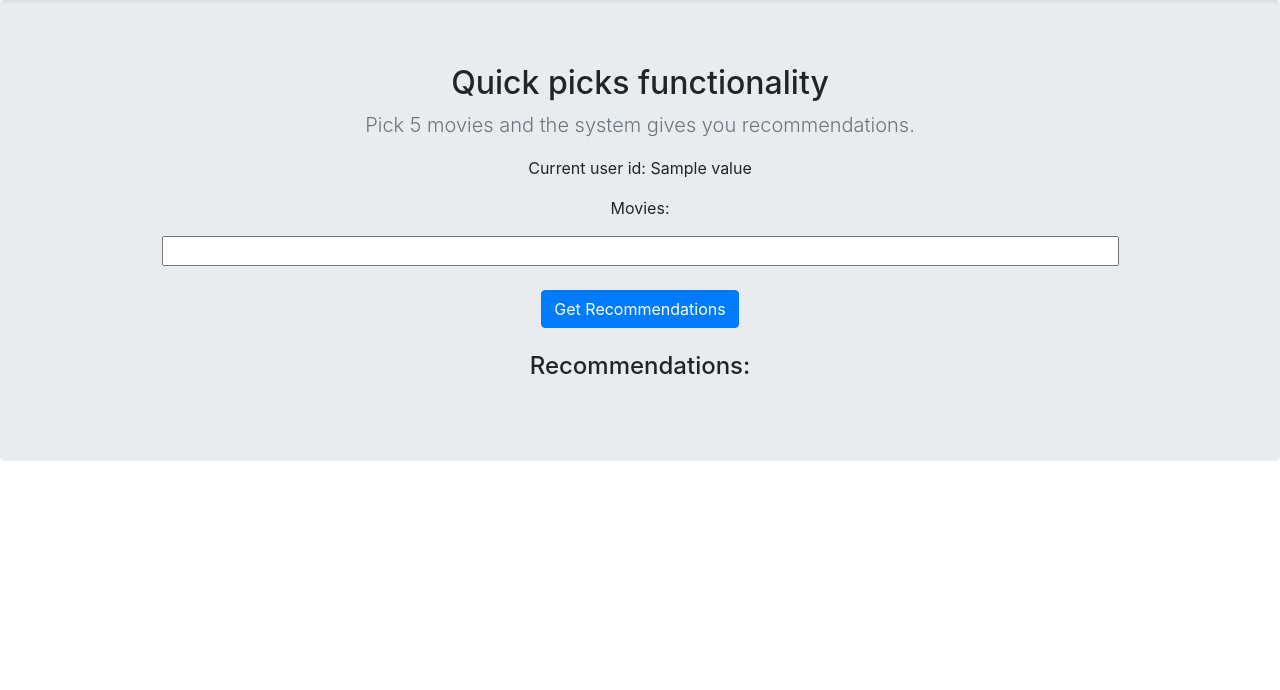
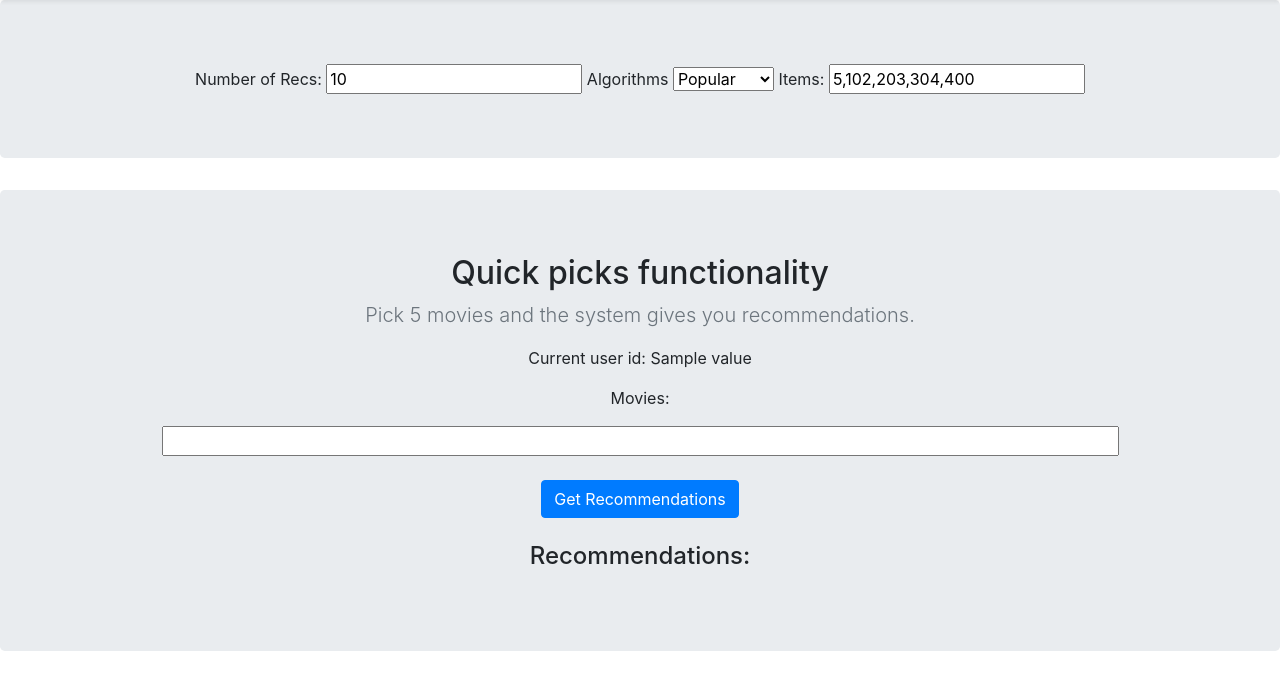
Before and after one commit to carlos10seg/rec-web-demo, a Flask app: template templates/index.html in a window 1280 px wide. Shown: the part 56-746 px from the top of the page. Run offline with Flask 2, Linux system fonts and the light colour scheme; the template is opened without the code that fills it: most values are stand-ins (such as "Sample title", 1, 10 or a date in 2020); some libraries are stand-ins or nearby versions.

Commit message:
update UI

```diff
--- a/templates/index.html
+++ b/templates/index.html
@@ -49,7 +49,7 @@
                             method: "GET",
                             dataType: "json",
                             data: {
-                                term: extractLast(request.term)
+                                term: request.term
                             },
                         }).then(function (data) {
                             response(data.result);
@@ -57,18 +57,24 @@
                     },
                     minLength: 2,
                     select: function (event, ui) {
-                        movie_data = ui.item.value.split(' (');
-                        getImageUrl(movie_data[0], movie_data[1].replace(')', ''))
+                        // movie_data = ui.item.value.split(' (');
+                        movie_name = ui.item.value.substr(0, ui.item.value.length - 5)
+                        movie_year = ui.item.value.substr(ui.item.value.length - 5).replace(')', '')
+                        getImageUrl(movie_name, movie_year, ui.item.value, ui.item.id)
 
-                        var terms = split(this.value);
-                        // remove the current input
-                        terms.pop();
-                        // add the selected item
-                        terms.push(ui.item.value);
-                        // add placeholder to get the comma-and-space at the end
-                        terms.push("");
-                        this.value = terms.join(", ");
-                        moviesSelected.push(ui.item);
+                        // var terms = split(this.value);
+                        // // remove the current input
+                        // terms.pop();
+                        // // add the selected item
+                        // terms.push(ui.item.value);
+                        // // add placeholder to get the comma-and-space at the end
+                        // terms.push("");
+                        // this.value = terms.join(", ");
+
+                        this.value = '';
+                        console.log(ui.item);
+                        moviesSelected.push(ui.item.id);
+
                         return false;
                     }
                 });
@@ -108,7 +114,7 @@
         function getMoviesIds() {
             moviesIds = ""
             for (index = 0; index < moviesSelected.length; index++) {
-                moviesIds += moviesSelected[index]['id'] + ","
+                moviesIds += moviesSelected[index] + ","
             }
             return moviesIds.substr(0, moviesIds.length - 1);
         }
@@ -138,7 +144,7 @@
             });
         }
 
-        function getImageUrl(movieName, movieYear) {
+        function getImageUrl(movieName, movieYear, fullName, movieId) {
             $.ajax({
                 url: "/imageurl",
                 method: "GET",
@@ -148,7 +154,21 @@
                     movie_year: movieYear
                 }
             }).then(function (response) {
-                console.log(response.image_url)
+                console.log(response.image_url);
+                addMovie(fullName, response.image_url, movieId);
+            });
+        }
+
+        function addMovie(movieName, imageUrl, movieId) {
+            var htmlItem = "<div class=\"col-lg-2 col-md-3 col-6\" style=\"margin-bottom:10px;\" id='{movieId}'><div class=\"card card-default\"><button onclick=\"removeMovie({movieId})\" type=\"button\" class=\"close\" aria-label=\"Close\"><span aria-hidden=\"true\">×</span></button><h5>{movieName}</h5><img src='{imageUrl}' width='150px' height='150px'/></div></div>";
+            parsedItem = htmlItem.replace('{movieName}', movieName).replace('{imageUrl}', imageUrl).replace(/{movieId}/g, movieId);
+            $('#selectedMovies').append(parsedItem);
+        }
+
+        function removeMovie(movieId) {
+            $('#' + movieId).remove();
+            moviesSelected = jQuery.grep(moviesSelected, function(value) {
+                return value != movieId;
             });
         }
 
@@ -166,6 +186,24 @@
     </header>
     <main role="main">
         <section class="jumbotron text-center">
+            <div class="container">
+                <!-- <span>Users:</span> <input type="text" id="txtUsers" value="22,196,244,2038,100" /> -->
+                <span>Number of Recs:</span> <input type="number" id="txtNrRecs" value="10" />
+                <span>Algorithms</span>
+                <select id="cmbAlgos">
+                    <option value="popular">Popular</option>
+                    <option value="bias">Bias</option>
+                    <option value="topn">TopN</option>
+                    <option value="itemitem">ItemItem</option>
+                    <option value="useruser">UserUser</option>
+                    <option value="biasedmf">BiasedMF</option>
+                    <option value="implicitmf">ImplicitMF</option>
+                    <option value="funksvd">FunkSVD</option>
+                </select>
+                <span>Items:</span> <input type="text" id="txtItems" value="5,102,203,304,400" />
+            </div>
+        </section>
+        <section class="jumbotron text-center">
             <div id="quick-picks" class="container">
                 <h2>Quick picks functionality</h2>
                 <p class="lead text-muted">
@@ -180,6 +218,9 @@
                         <input id="movies" size="100" />
                     </div>
                 </p>
+                <div class="row" id="selectedMovies">
+
+                </div>
                 <p>
                     <button id="btnQPRecs" class="btn btn-primary my-2">Get Recommendations</button>
                 </p>
--- a/tmdb_proxy.py
+++ b/tmdb_proxy.py
@@ -10,6 +10,11 @@ class TmdbProxy:
 
     def get_image_url(self, movie_name, movie_year):
         movie_id = None
+
+        # reduce the movie name to get more results
+        if len(movie_name) > 10:
+            movie_name = movie_name[:10]
+
         # 1) Get movie id
         movies = requests.get(self.tmdb_search_url + movie_name).json()
         if len(movies['results']) > 0:
```
